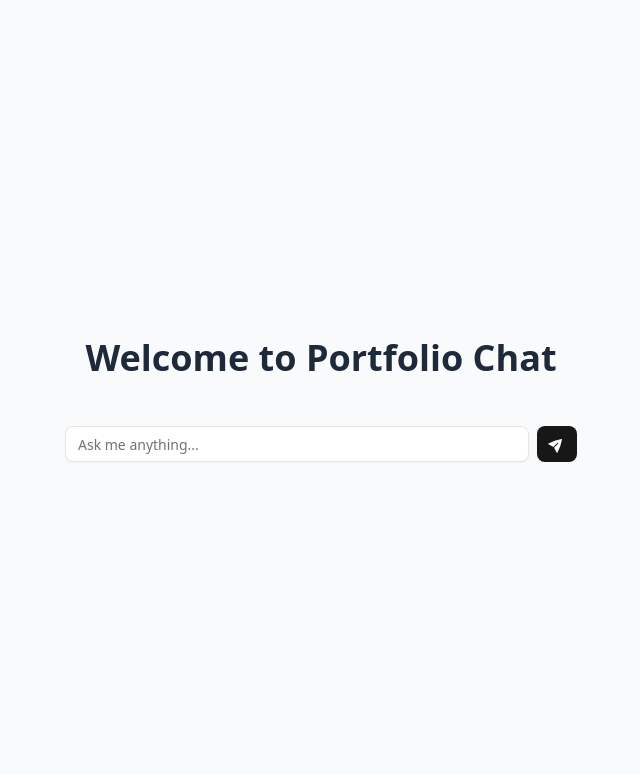
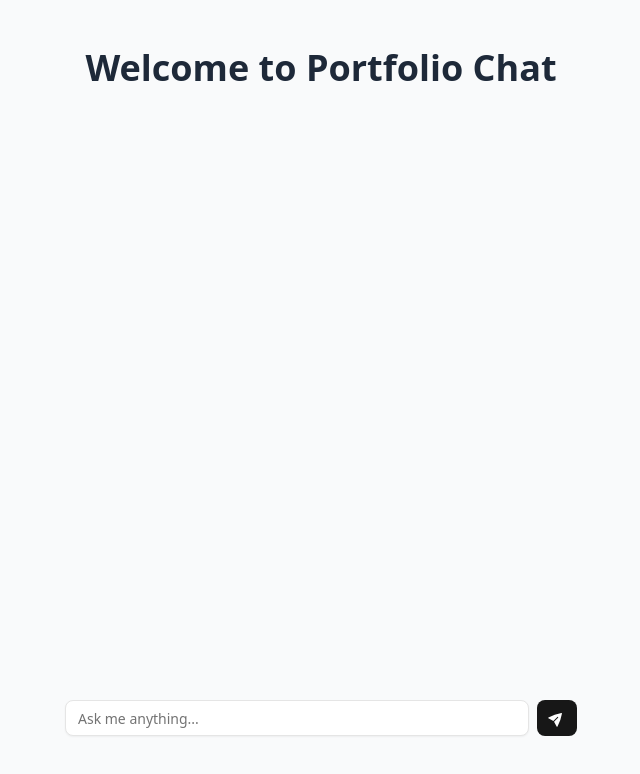
Before and after one commit to samyuktha-ramesh/portfolio-rag-app, a Next.js app: page / in a window 1280 px wide. Shown: the top 774 px of the page, without its empty margins (319-959 px from the left). Built offline with nearby package versions, Linux system fonts and the light colour scheme.

Commit message:
feat: basic chat functionality

```diff
--- a/src/app/page.tsx
+++ b/src/app/page.tsx
@@ -1,22 +1,71 @@
-import { Input } from "@/components/ui/input"
-import { Button } from "@/components/ui/button"
+"use client";
+
+import { useEffect, useRef, useState } from "react";
+import { Input } from "@/components/ui/input";
+import { Button } from "@/components/ui/button";
 import { PaperAirplaneIcon } from "@heroicons/react/24/solid";
 
+export default function Home() {
+  const [messages, setMessages] = useState<string[]>([]);
+  const [input, setInput] = useState("");
+  const endRef = useRef<HTMLDivElement | null>(null);
 
-export default function Home() {
+  const sendMessage = () => {
+    if (!input.trim()) return;
+    setMessages((prev) => [...prev, input]);
+    setInput("");
+  };
+
+  const handleKeyDown = (e: React.KeyboardEvent<HTMLInputElement>) => {
+    if (e.key === "Enter") {
+      e.preventDefault();
+      sendMessage();
+    }
+  };
+
+  // Auto-scroll to the latest message
+  useEffect(() => {
+    endRef.current?.scrollIntoView({ behavior: "smooth" });
+  }, [messages.length]);
+
+  const hasMessages = messages.length > 0;
+
   return (
-    <main className="flex min-h-screen flex-col items-center justify-center bg-gray-50 px-4">
-      <h1 className="text-4xl font-bold mb-12 text-gray-800">
-        Welcome to Portfolio Chat
-      </h1>
+    <main className="flex min-h-screen flex-col bg-gray-50 px-4">
+      {!hasMessages && (
+        <h1 className="text-4xl font-bold mb-12 mt-12 text-center text-gray-800">
+          Welcome to Portfolio Chat
+        </h1>
+      )}
 
-      <div className="flex w-full max-w-lg items-center gap-2">
+      {/* Messages */}
+      <div
+        className={`flex-1 w-full max-w-lg mx-auto overflow-y-auto space-y-2 ${
+          hasMessages ? "pb-24" : ""
+        }`}
+      >
+        {messages.map((msg, i) => (
+          <div key={i} className="rounded-md bg-white p-3 shadow text-gray-800">
+            {msg}
+          </div>
+        ))}
+        <div ref={endRef} />
+      </div>
+
+      {/* Input (sticky only when there are messages) */}
+      <div
+        className={`w-full max-w-lg mx-auto flex items-center gap-2 bg-gray-50 py-4 ${
+          hasMessages ? "sticky bottom-0" : "mb-12"
+        }`}
+      >
         <Input
+          value={input}
+          onChange={(e) => setInput(e.target.value)}
+          onKeyDown={handleKeyDown}
           placeholder="Ask me anything..."
           className="flex-1 bg-white"
         />
-
-        <Button aria-label="Send">
+        <Button onClick={sendMessage} aria-label="Send">
           <PaperAirplaneIcon className="h-5 w-5 rotate-315 text-white" />
         </Button>
       </div>
```
